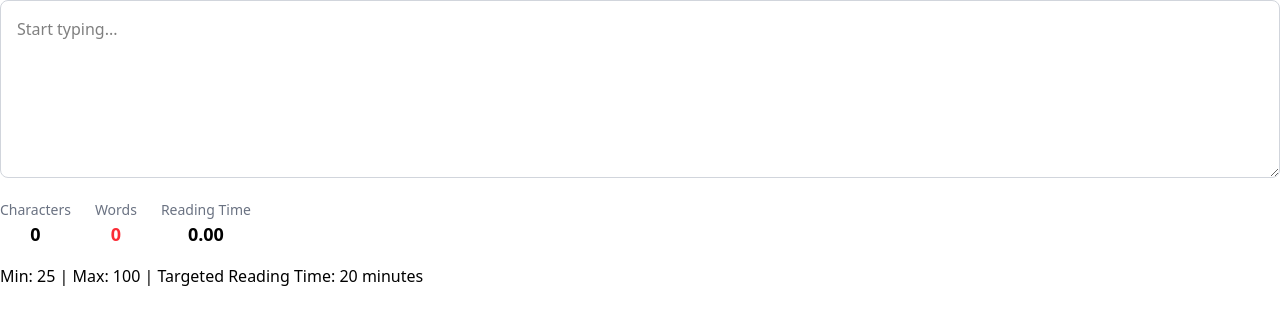
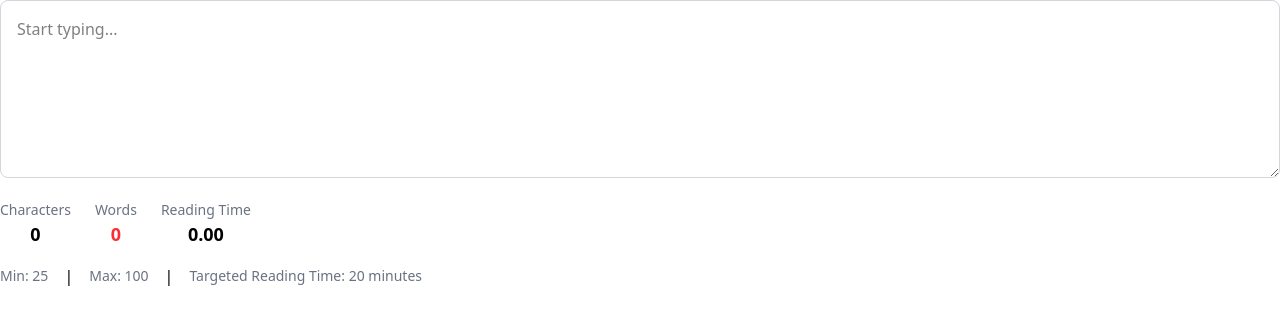
Before and after one commit to KaeTheDev/character-counter, a React (Vite) app: page / in a window 1280 px wide. Shown: the top 324 px of the page. Built offline with nearby package versions, Linux system fonts and the light colour scheme.

Commit message:
Added styling to the minimum stats

```diff
--- a/src/components/CharacterCounter/CharacterCounter.tsx
+++ b/src/components/CharacterCounter/CharacterCounter.tsx
@@ -40,7 +40,13 @@ export const CharacterCounter: React.FC<CharacterCounterProps> = ({
       <StatsDisplay stats={stats} showReadingTime={true} />
 
         {/* Displays Min, Max and Targeted Reading Stats */}
-        Min: {minWords} | Max: {maxWords} | Targeted Reading Time: {targetReadingTime} minutes
+        <div className="flex items-center gap-4">
+          <span className="text-sm text-gray-500">Min: {minWords}</span>
+          <span>|</span>
+          <span className="text-sm text-gray-500">Max: {maxWords}</span>
+          <span>|</span>
+          <span className="text-sm text-gray-500">Targeted Reading Time: {targetReadingTime} minutes</span>
+        </div>
 
     </div>
   );
```
